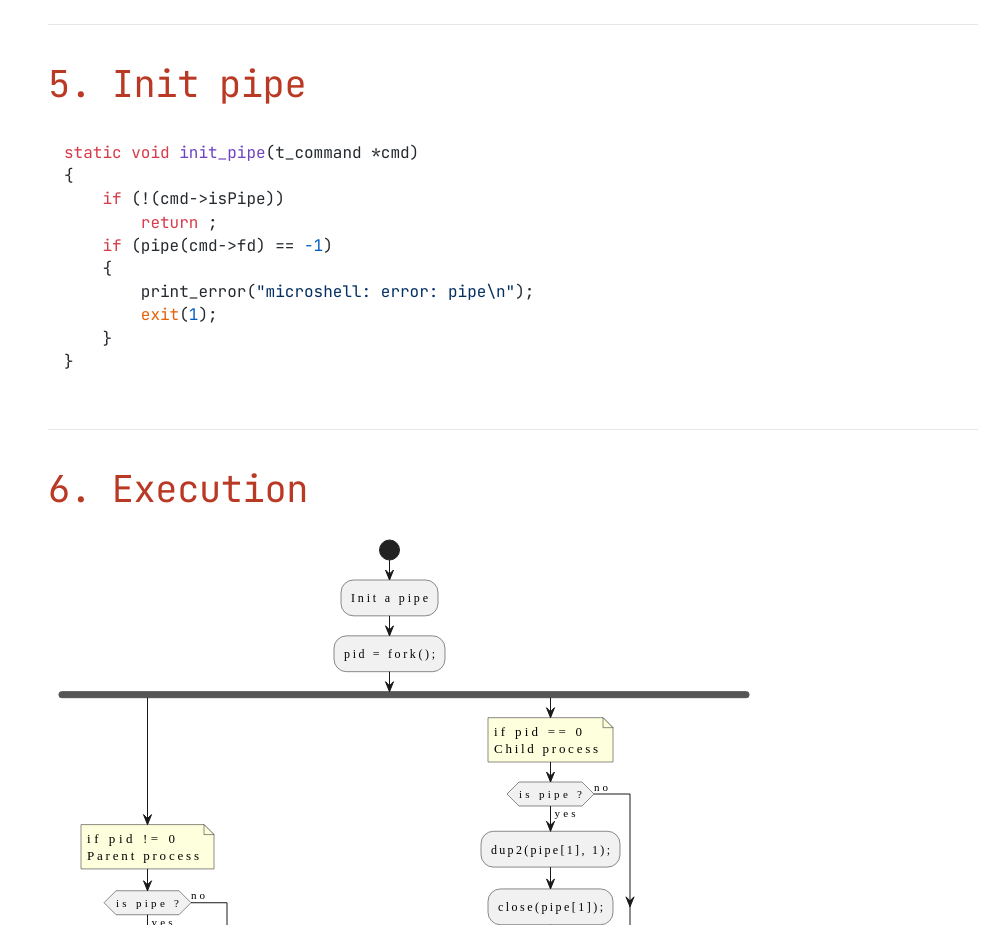
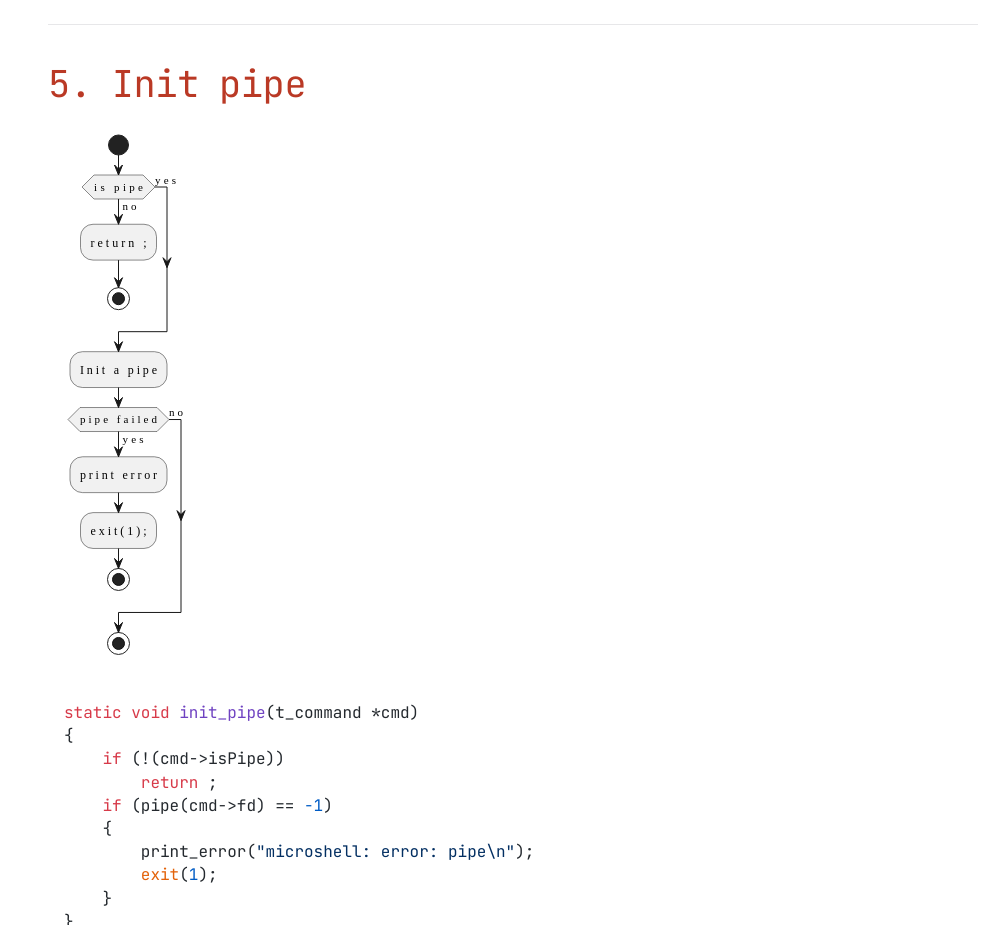
Before and after one commit to t-h2o/microshell, a plain HTML site: page index.html in a window 1280 px wide. Shown: the part 3500-4425 px from the top of the page, without its empty margins (287-1280 px from the left). Drawn offline with nearby package versions, Linux system fonts and the light colour scheme.

Commit message:
doc: create init pipe diagram

```diff
--- a/index.html
+++ b/index.html
@@ -575,6 +575,11 @@ body.book #toc,body.book #preamble,body.book h1.sect0,body.book .sect1>h2{page-b
 <div class="sect1">
 <h2 id="_init_pipe">5. Init pipe</h2>
 <div class="sectionbody">
+<div class="imageblock">
+<div class="content">
+<img src="assets/pipe.svg" alt="schema">
+</div>
+</div>
 <div class="listingblock">
 <div class="content">
 <pre class="highlightjs highlight"><code class="language-c hljs" data-lang="c">static void	init_pipe(t_command *cmd)
```
Also changed, not shown: assets/pipe.svg (added), 2 other files.
